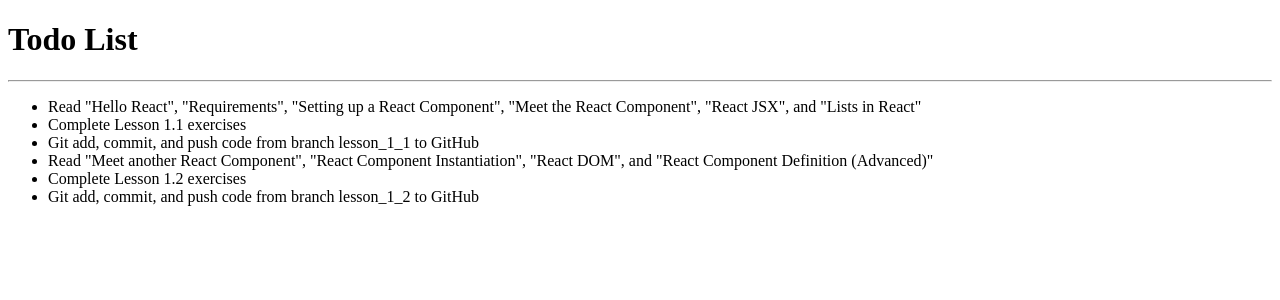
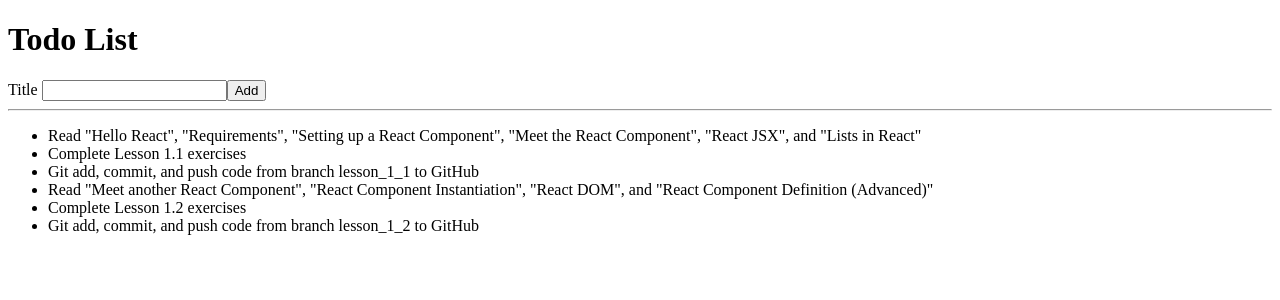
Before and after one commit to Javier-Jimenez-18/react-todo, a React (Create React App) app: page / in a window 1280 px wide. Shown: the top 300 px of the page. Built offline with nearby package versions, Linux system fonts and the light colour scheme; the HTML template or start-up script is replaced by a standard one.

Commit message:
Created "Add Todo Form". Created file AddTodoForm.js and new functional React component AddTodoForm. Added JSX to create text input and submit button elements. Added the AddTodoForm component in App.js

```diff
--- /dev/null
+++ b/src/AddTodoForm.js
@@ -0,0 +1,11 @@
+import React from 'react';
+
+const AddTodoForm = () => (
+  <form>
+    <label htmlFor="todoTitle">Title </label>
+    <input id="todoTitle" type="text" />
+    <button type="submit">Add</button>
+  </form>
+);
+
+export default AddTodoForm;
--- a/src/App.js
+++ b/src/App.js
@@ -1,9 +1,11 @@
 import React from 'react';
 import TodoList from './TodoList';
+import AddTodoForm from './AddTodoForm';
 
 const App = () => (
   <div>
     <h1>Todo List</h1>
+    <AddTodoForm />
     <hr />
     <TodoList />
   </div>
```
